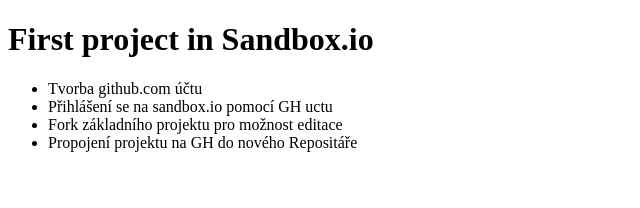
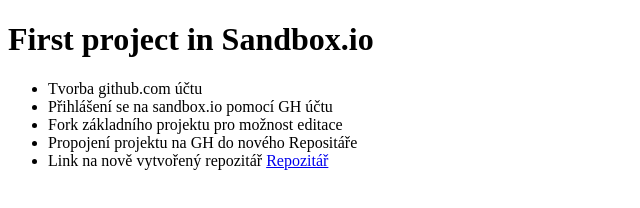
Before and after one commit to rmuron/TWWW-CodeSandbox-GH, a website: page index.html in a window 1280 px wide. Shown: the whole page, without its empty margins (0-640 px from the left). Drawn offline with Linux system fonts and the light colour scheme.

Commit message:
Přidán link na Repozitář

```diff
--- a/index.html
+++ b/index.html
@@ -12,9 +12,17 @@
     </h1>
     <ul>
       <li>Tvorba github.com účtu</li>
-      <li>Přihlášení se na sandbox.io pomocí GH uctu</li>
+      <li>Přihlášení se na sandbox.io pomocí GH účtu</li>
       <li>Fork základního projektu pro možnost editace</li>
       <li>Propojení projektu na GH do nového Repositáře</li>
+      <li>
+        Link na nově vytvořený repozitář
+        <a
+          title="Odkaz na github"
+          href="https://github.com/rmuron/TWWW-CodeSandbox-GH"
+          >Repozitář</a
+        >
+      </li>
     </ul>
   </body>
 </html>
```
